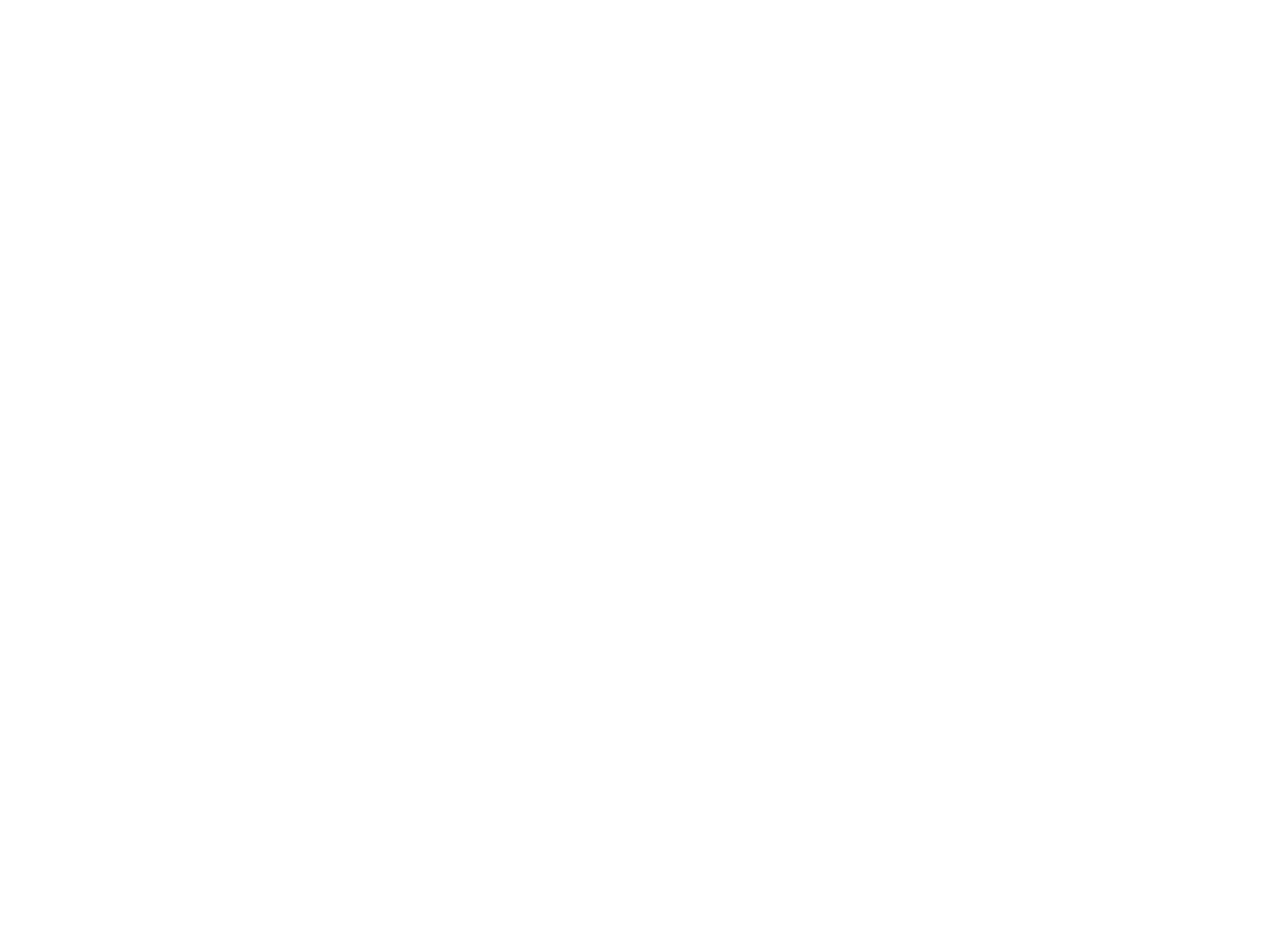
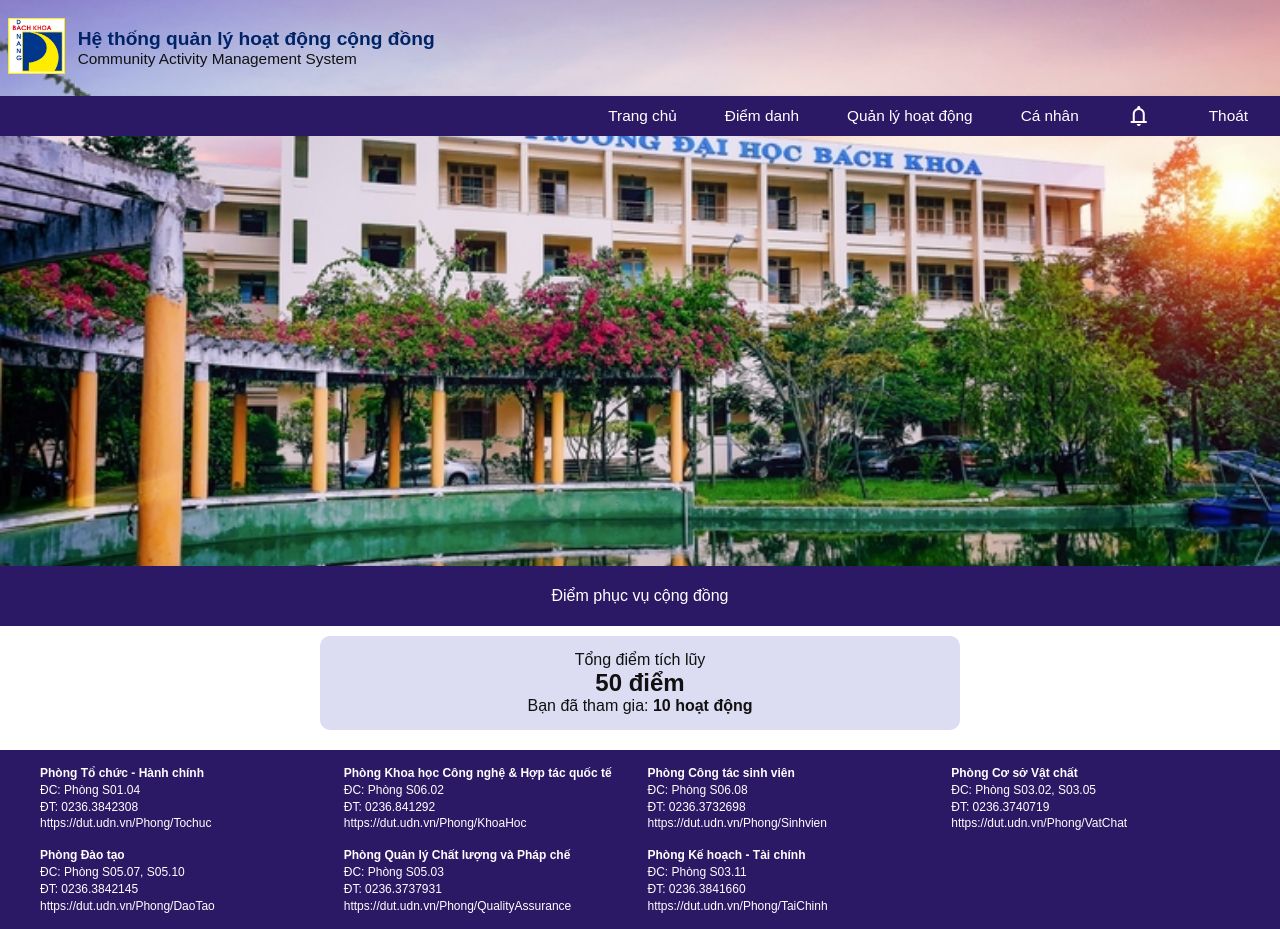
Before and after one commit to hami308/PBL6_QUANLY_HDCD, a React (Vite) app: page /pvcd-record in a window 1280 px wide. Before the commit this address had no page. Before the commit the page ends 800 px from the top, so only its background shows below. Built offline with nearby package versions, Linux system fonts and the light colour scheme.

Commit message:
Add component Total_Record

```diff
--- a/index.html
+++ b/index.html
@@ -5,7 +5,7 @@
     <link rel="icon" type="image/svg+xml" href="/vite.svg" />
     <link rel="stylesheet" href="https://fonts.googleapis.com/css2?family=Material+Symbols+Outlined:opsz,wght,FILL,GRAD@20..48,100..700,0..1,-50..200&icon_names=notifications" />
     <meta name="viewport" content="width=device-width, initial-scale=1.0" />
-    <title>Vite + React</title>
+    <title>HDCD</title>
   </head>
   <body>
     <div id="root"></div>
--- a/src/App.jsx
+++ b/src/App.jsx
@@ -1,14 +1,15 @@
 import { Routes, Route } from "react-router-dom";
 import HomePage from "./Pages/HomePage/HomePage";
 import { LoginProvider } from "./components/Login/LoginContext";
+import PVCD_Record from "./Pages/PVCD_Record/PVCD_Record";
 
 function App() {
   return (
     <LoginProvider>
       <Routes>
         <Route path="/" element={<HomePage />} />
-
-        <Route path="/home_student" element={<HomePage />} />
+        <Route path="/home-student" element={<HomePage />} />
+        <Route path="/pvcd-record" element={<PVCD_Record />} />
       </Routes>
     </LoginProvider>
   );
--- /dev/null
+++ b/src/Pages/PVCD_Record/PVCD_Record.css
@@ -0,0 +1,29 @@
+.dut-pic {
+  width: 100%;
+  height: auto;
+  max-height: 450px;
+  object-fit: cover;
+  display: block;
+  z-index: 1;
+}
+
+.cross-bar {
+    display:flex;
+    width:100%;
+    height:60px;
+    background-color: #2C1966;
+    margin-top: -20px;
+    color: white;
+    text-align: center;
+    margin-bottom: 10px;
+    align-items: center;
+    justify-content: center;
+    position: relative;  /* tạo stacking context */
+    z-index: 2;
+}
+@media (max-width: 400px) {
+    .cross-bar {
+        height: 50px;
+        font-size: 10px;
+    }
+}
--- /dev/null
+++ b/src/Pages/PVCD_Record/PVCD_Record.jsx
@@ -0,0 +1,22 @@
+import Header from "../../components/Header/Header.jsx";
+import Menu_student from "../../components/Menu/Menu_student.jsx";
+import dut_pic from "../../assets/images/dut_home_pic.jpg";
+import Footer from "../../components/Footer/Footer.jsx";
+import Total_Record from "../../components/PVCD_Record/Total_Record.jsx";
+import "./PVCD_Record.css";
+function PVCD_Record() {
+  return (
+    <>
+        <Header />
+        <Menu_student />
+        <img className="dut-pic" src={dut_pic} alt="DUT" />
+         <div className="cross-bar">
+            <p>Điểm phục vụ cộng đồng</p>
+        </div>
+        <Total_Record/>
+        <Footer />
+
+    </>
+  );
+}
+export default PVCD_Record;
--- a/src/components/Login/Login.jsx
+++ b/src/components/Login/Login.jsx
@@ -21,9 +21,9 @@
 
       // Chuyển hướng theo role
       if (result.user.role === "student") {
-        navigate("/home_student", { replace: true });
+        navigate("/home-student", { replace: true });
       } else if (result.user.role === "admin") {
-        navigate("/home_admin", { replace: true });
+        navigate("/home-admin", { replace: true });
       } else {
         navigate("/", { replace: true });
       }
--- a/src/components/Menu/Menu_student.jsx
+++ b/src/components/Menu/Menu_student.jsx
@@ -14,7 +14,7 @@
   return (
     <div className="top-bar">
       <nav className="header-right">
-        <a href="/home_student">Trang chủ</a>
+        <a href="/home-student">Trang chủ</a>
         <a href="/attendance">Điểm danh</a>
         <a href="/activities">Quản lý hoạt động</a>
 
@@ -27,7 +27,7 @@
           {openProfile && (
             <div className="dropdown-menu">
               <a href="/profile">Thông tin cá nhân</a>
-              <a href="/community-results">Kết quả phục vụ cộng đồng</a>
+              <a href="/pvcd-record">Kết quả phục vụ cộng đồng</a>
               <a href="/submit-evidence">Nộp minh chứng ngoài trường</a>
               <a href="/change-password">Đổi mật khẩu</a>
             </div>
--- /dev/null
+++ b/src/components/PVCD_Record/Total_Record.css
@@ -0,0 +1,20 @@
+.score-box {
+  background: #dcdcf2;
+  padding: 15px;
+  border-radius: 10px;
+  margin-bottom: 20px;
+  text-align: center;
+  width:50%;
+  margin: 20px auto ;
+  margin-top:10px;
+}
+@media (max-width: 500px) {
+    .score-box {
+        font-size: 8px;
+    }
+}
+@media (max-width: 100px) {
+    .score-box {
+        font-size: 5px;
+    }
+}
--- /dev/null
+++ b/src/components/PVCD_Record/Total_Record.jsx
@@ -0,0 +1,12 @@
+import "./Total_Record.css";
+function Total_Record({ score=50 ,num_activity=10}) {
+    return (
+    <div className="score-box">
+      <p>Tổng điểm tích lũy</p>
+      <h2>{score} điểm</h2>
+      <p>Bạn đã tham gia: <strong>{num_activity} hoạt động</strong></p>
+    </div>
+  );
+}
+
+export default Total_Record;
```
